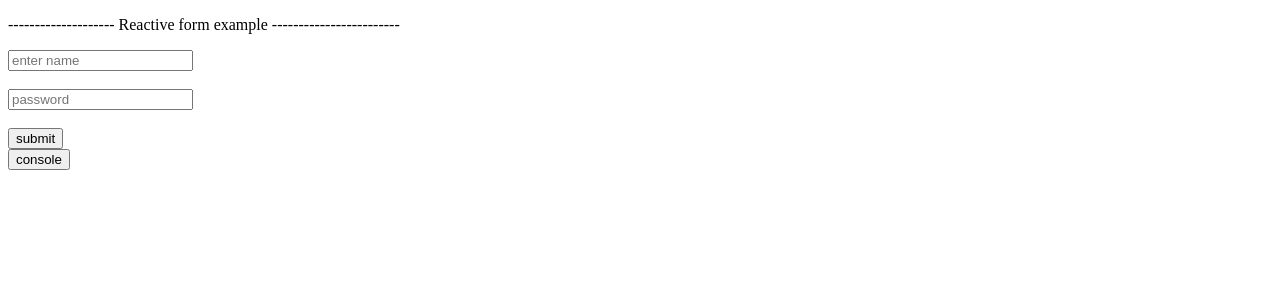
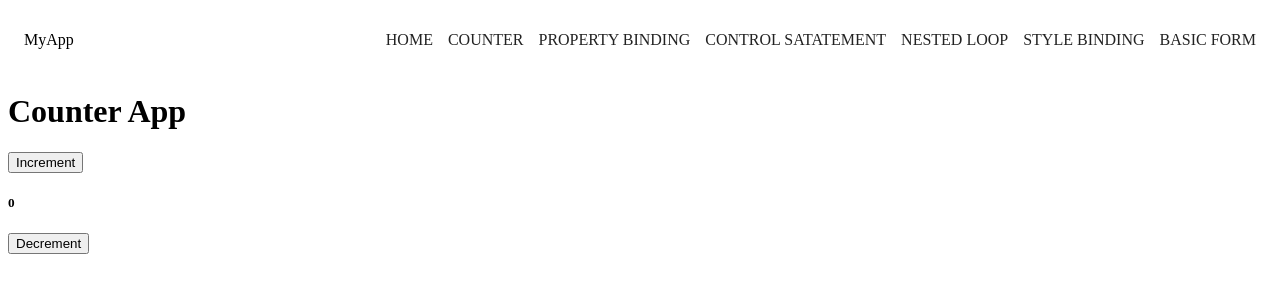
Before and after one commit to 01Deepak/angular-tut, an Angular app: page / in a window 1280 px wide. Shown: the top 300 px of the page. Built offline with nearby package versions, Linux system fonts and the light colour scheme.

Commit message:
basic routing

```diff
--- a/package.json
+++ b/package.json
@@ -15,6 +15,7 @@
     "@angular/compiler": "^19.0.0",
     "@angular/core": "^19.0.0",
     "@angular/forms": "^19.0.0",
+    "@angular/material": "^19.0.5",
     "@angular/platform-browser": "^19.0.0",
     "@angular/platform-browser-dynamic": "^19.0.0",
     "@angular/router": "^19.0.0",
--- a/src/app/app.component.html
+++ b/src/app/app.component.html
@@ -1,13 +1,2 @@
-<!-- <app-counter></app-counter> -->
-<!-- <app-property-binding></app-property-binding> -->
-<!-- <app-control-satatement></app-control-satatement> -->
-<!-- <app-nested-loop></app-nested-loop> -->
-<!-- <app-style-binding></app-style-binding> -->
-<!-- <app-basic-form></app-basic-form> -->
-<!-- <app-todo-list></app-todo-list> -->
-<!-- <app-data-share></app-data-share> -->
-<!-- <app-two-way-binding></app-two-way-binding> -->
-<!-- <app-template-reference-variable></app-template-reference-variable> -->
- <!-- <app-basic-pipe></app-basic-pipe> -->
-  <!-- <app-template-driven-form></app-template-driven-form> -->
-   <app-reactive-form></app-reactive-form>
+<app-header></app-header>
+<router-outlet></router-outlet>
--- a/src/app/app.component.ts
+++ b/src/app/app.component.ts
@@ -1,5 +1,5 @@
 import { Component } from '@angular/core';
-import { RouterOutlet } from '@angular/router';
+import { RouterLink, RouterLinkActive, RouterOutlet } from '@angular/router';
 import { CounterComponent } from "./component/counter/counter.component";
 import { PropertyBindingComponent } from "./component/property-binding/property-binding.component";
 import { ControlSatatementComponent } from "./component/control-satatement/control-satatement.component";
@@ -13,10 +13,11 @@ import { TemplateReferenceVariableComponent } from "./component/template-referen
 import { BasicPipeComponent } from "./component/pipes/basic-pipe/basic-pipe.component";
 import { TemplateDrivenFormComponent } from "./component/forms/template-driven-form/template-driven-form.component";
 import { ReactiveFormComponent } from "./component/forms/reactive-form/reactive-form.component";
+import { HeaderComponent } from './component/header/header.component';
 
 @Component({
   selector: 'app-root',
-  imports: [RouterOutlet, CounterComponent, PropertyBindingComponent, ControlSatatementComponent, NestedLoopComponent, StyleBindingComponent, BasicFormComponent, TodoListComponent, DataShareComponent, TwoWayBindingComponent, TemplateReferenceVariableComponent, BasicPipeComponent, TemplateDrivenFormComponent, ReactiveFormComponent],
+  imports: [RouterOutlet,RouterLink,RouterLinkActive,HeaderComponent, CounterComponent, PropertyBindingComponent, ControlSatatementComponent, NestedLoopComponent, StyleBindingComponent, BasicFormComponent, TodoListComponent, DataShareComponent, TwoWayBindingComponent, TemplateReferenceVariableComponent, BasicPipeComponent, TemplateDrivenFormComponent, ReactiveFormComponent],
   templateUrl: './app.component.html',
   styleUrl: './app.component.scss'
 })
--- a/src/app/app.routes.ts
+++ b/src/app/app.routes.ts
@@ -1,3 +1,17 @@
 import { Routes } from '@angular/router';
+import { CounterComponent } from './component/counter/counter.component';
+import { BasicFormComponent } from './component/basic-form/basic-form.component';
+import { PropertyBindingComponent } from './component/property-binding/property-binding.component';
+import { ControlSatatementComponent } from './component/control-satatement/control-satatement.component';
+import { NestedLoopComponent } from './component/nested-loop/nested-loop.component';
+import { StyleBindingComponent } from './component/style-binding/style-binding.component';
 
-export const routes: Routes = [];
+export const routes: Routes = [
+    {path:'', component: CounterComponent},
+    {path:'counter', component: CounterComponent},
+    {path:'property-binding',component:PropertyBindingComponent},
+    {path:'control-statement',component:ControlSatatementComponent},
+    {path:'nested-loop',component:NestedLoopComponent},
+    {path:'style-binding',component:StyleBindingComponent},
+    {path:'basic-form',component:BasicFormComponent},
+];
--- /dev/null
+++ b/src/app/component/header/header.component.html
@@ -0,0 +1,21 @@
+<mat-toolbar color="primary">
+    <span>MyApp</span>
+    <span class="spacer"></span>
+    <nav>
+        <a routerLink="/" routerLinkActive="active">Home</a>
+        <a routerLink="/counter" routerLinkActive="active">Counter</a>
+        <a routerLink="/property-binding" routerLinkActive="active">Property Binding</a>
+        <a routerLink="/control-satatement" routerLinkActive="active">Control Satatement</a>
+        <a routerLink="/nested-loop" routerLinkActive="active">Nested Loop</a>
+        <a routerLink="/style-binding" routerLinkActive="active">Style Binding</a>
+        <a routerLink="/basic-form" routerLinkActive="active">Basic Form</a>
+    </nav>
+</mat-toolbar>
+<!-- <h1>Angular Router App</h1>
+<nav>
+  <ul>
+    <li><a routerLink="" routerLinkActive="active" ariaCurrentWhenActive="page">counter</a></li>
+    <li><a routerLink="counter" routerLinkActive="active" ariaCurrentWhenActive="page">counter</a></li>
+    <li><a routerLink="basic-form" routerLinkActive="active" ariaCurrentWhenActive="page">Basic form</a></li>
+  </ul>
+</nav> -->
--- /dev/null
+++ b/src/app/component/header/header.component.scss
@@ -0,0 +1,23 @@
+mat-toolbar {
+    display: flex;
+    justify-content: space-between;
+    align-items: center;
+
+    .spacer {
+      flex: 1;
+    }
+
+    nav {
+      a {
+        text-transform: uppercase;
+        color: rgb(34, 34, 34);
+        text-decoration: none;
+        margin-left: 15px;
+
+        &:hover {
+          color: #8790e4;
+          cursor: pointer;
+        }
+      }
+    }
+  }
```
Also changed, not shown: src/app/component/header/header.component.ts (added, +14 -0 lines), 2 other files (tests, documents, lock files or other folders).
